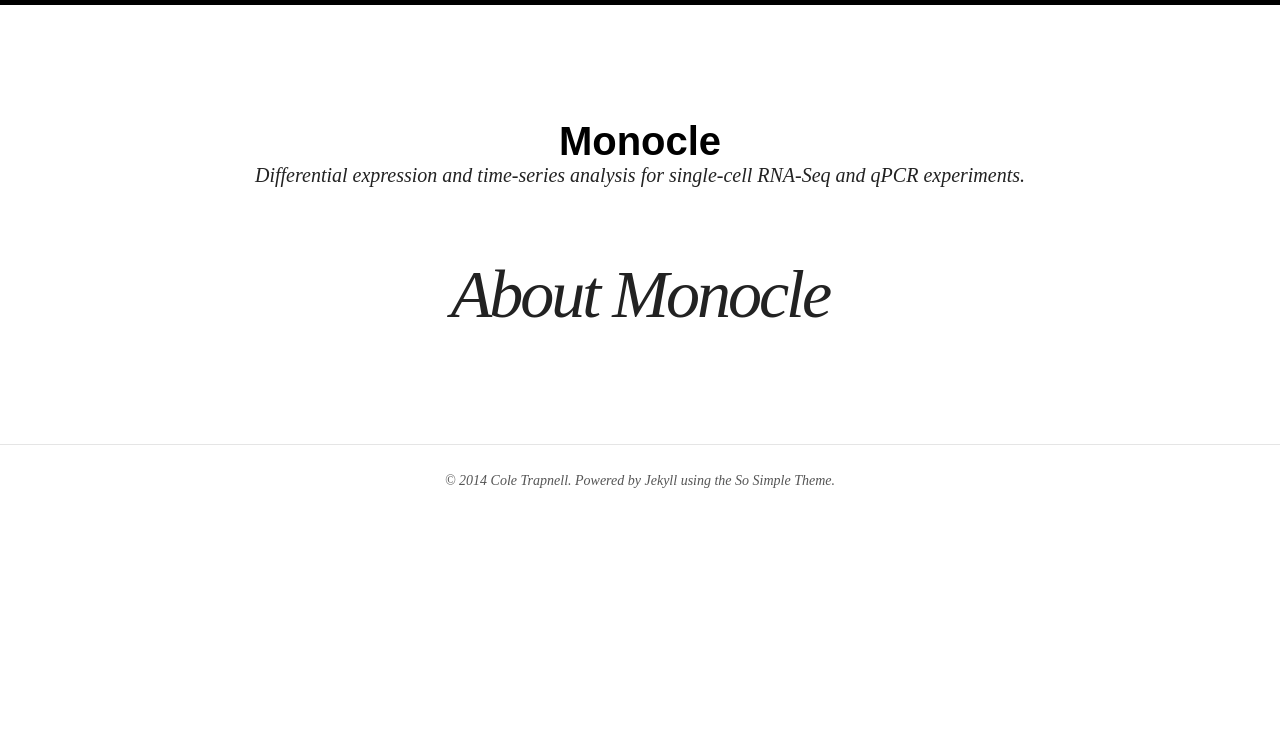
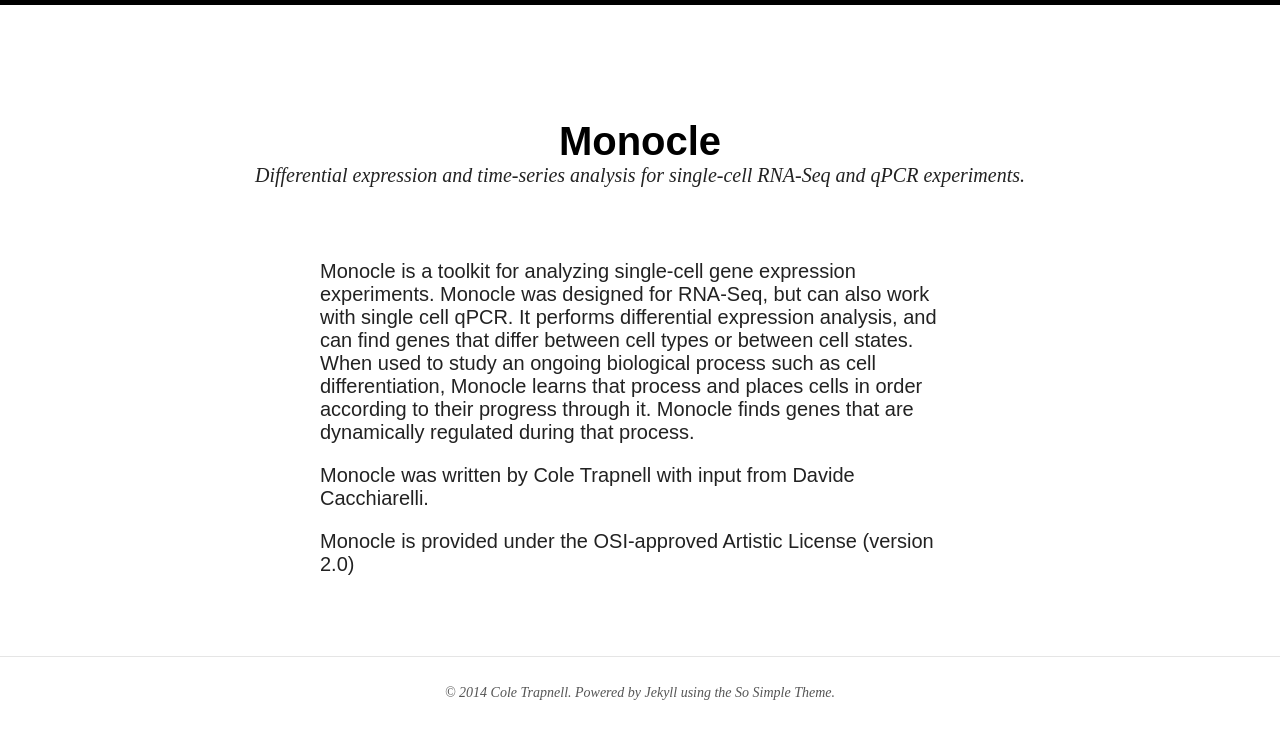
Before and after one commit to cole-trapnell-lab/monocle-release, a Jekyll site: the page built from about.md, in a window 1280 px wide. Shown: the top 739 px of the page. Built offline with Jekyll 4.4.1, drawn with Linux system fonts in a browser that asks for light colours; nearby versions of some CDN libraries.

Commit message:
ported over 'about' content from old monocle site

```diff
--- a/about.md
+++ b/about.md
@@ -1,7 +1,13 @@
 ---
 layout: page
 permalink: /about/
-title: About Monocle
 tags: [monocle, expression, single-cell, RNA-Seq]
 modified: 2013-09-13
 ---
+
+
+Monocle is a toolkit for analyzing single-cell gene expression experiments. Monocle was designed for RNA-Seq, but can also work with single cell qPCR. It performs differential expression analysis, and can find genes that differ between cell types or between cell states. When used to study an ongoing biological process such as cell differentiation, Monocle learns that process and places cells in order according to their progress through it. Monocle finds genes that are dynamically regulated during that process.
+
+Monocle was written by Cole Trapnell with input from Davide Cacchiarelli.
+
+Monocle is provided under the OSI-approved Artistic License (version 2.0)
```
